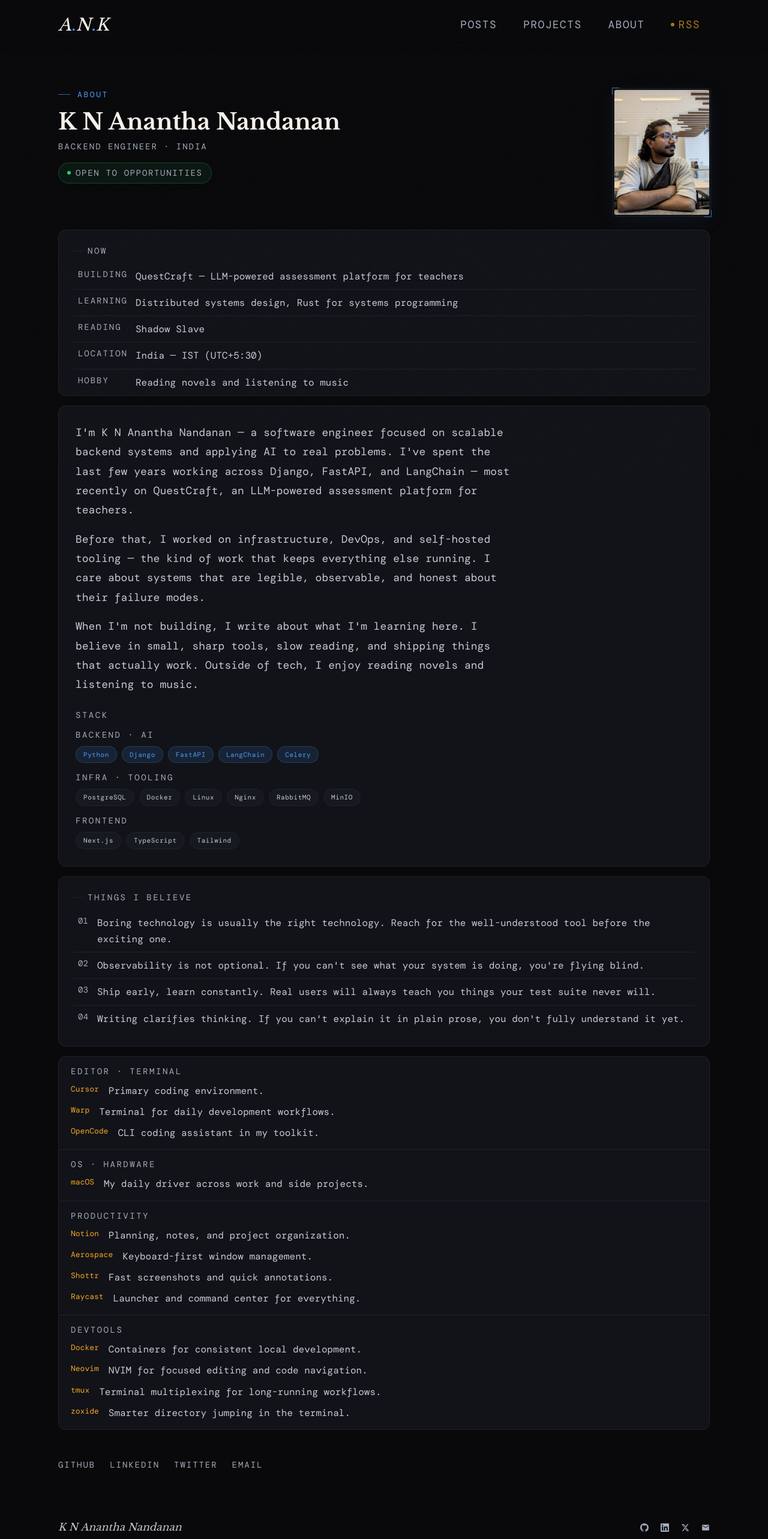
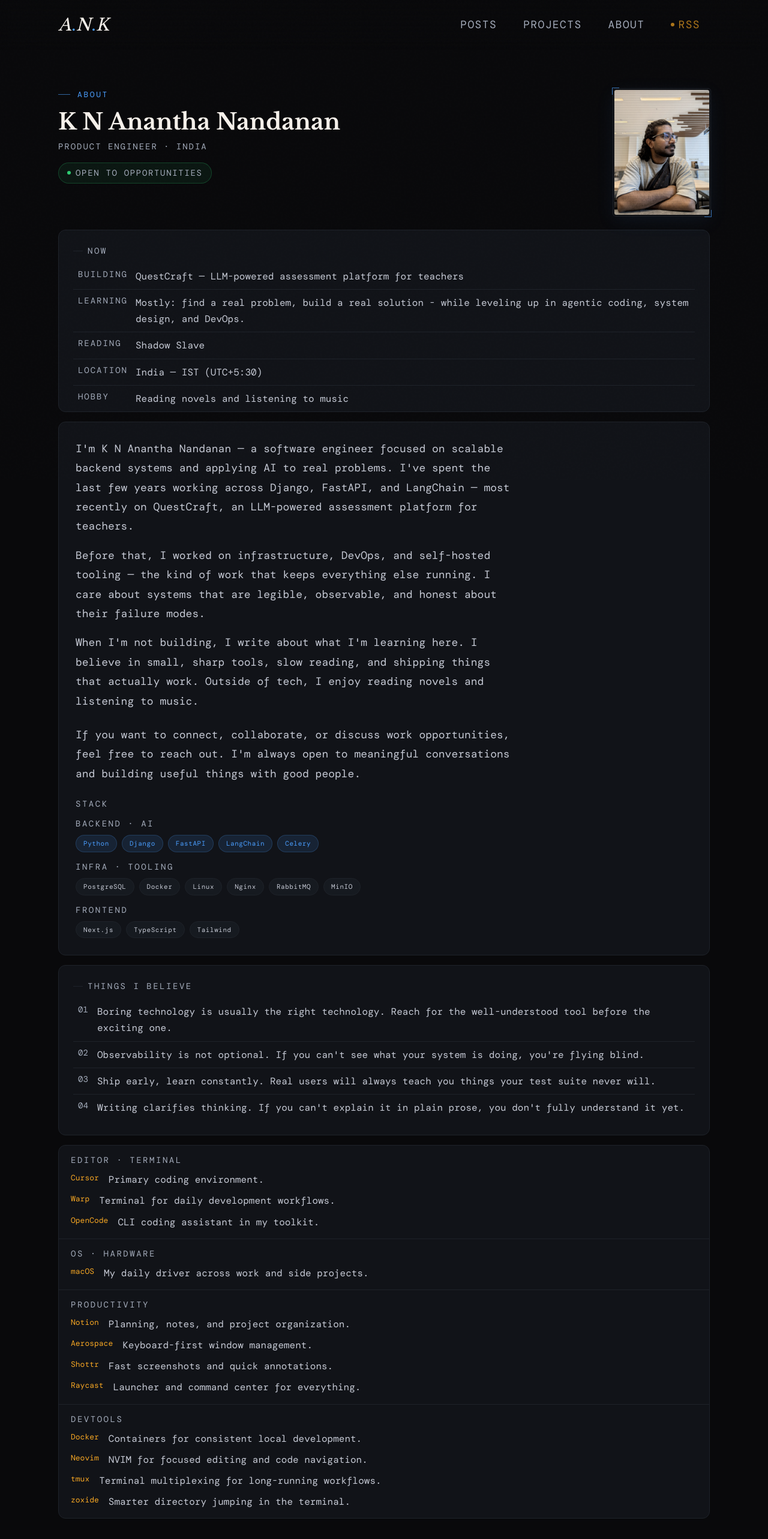
Before and after one commit to ananthanandanan/my-website, a Next.js app: page /about in a window 1280 px wide. Shown: the top 2566 px of the page at 60% size. Built offline with nearby package versions, Linux system fonts and the light colour scheme; a web font is replaced by a local one.

Commit message:
style: update job titles and social media references for consistency; enhance About page with additional personal connection statement

```diff
--- a/app/about/page.tsx
+++ b/app/about/page.tsx
@@ -5,7 +5,10 @@ const WRAP = "mx-auto max-w-[1150px] px-6 sm:px-8";
 
 const nowItems = [
   ["Building", "QuestCraft — LLM-powered assessment platform for teachers"],
-  ["Learning", "Distributed systems design, Rust for systems programming"],
+  [
+    "Learning",
+    "Mostly: find a real problem, build a real solution - while leveling up in agentic coding, system design, and DevOps.",
+  ],
   ["Reading", "Shadow Slave"],
   ["Location", "India — IST (UTC+5:30)"],
   ["Hobby", "Reading novels and listening to music"],
@@ -121,7 +124,7 @@ export default function AboutPage() {
               K N Anantha Nandanan
             </h1>
             <p className="type-meta mt-2 uppercase tracking-[0.14em] text-text-dim">
-              Backend Engineer · India
+              Product Engineer · India
             </p>
             <div className="type-meta mt-4 inline-flex items-center gap-2 rounded-full border border-[#2ecc7140] bg-[#2ecc7112] px-3.5 py-1.5 uppercase tracking-[0.12em] text-[#7bdc9f]">
               <span
@@ -181,6 +184,12 @@ export default function AboutPage() {
             here. I believe in small, sharp tools, slow reading, and shipping
             things that actually work. Outside of tech, I enjoy reading novels
             and listening to music.
+          </p>
+
+          <p className="type-lead mb-6 measure-readable text-text-mid">
+            If you want to connect, collaborate, or discuss work opportunities,
+            feel free to reach out. I&apos;m always open to meaningful
+            conversations and building useful things with good people.
           </p>
 
           <div className="type-meta mb-3 uppercase tracking-[0.18em] text-text-dim">
--- a/app/components/Hero.tsx
+++ b/app/components/Hero.tsx
@@ -18,7 +18,13 @@ const socialIcons: Record<string, { path: string }> = {
 function SocialIcon({ icon }: { icon: string }) {
   const path = socialIcons[icon]?.path ?? "";
   return (
-    <svg width={11} height={11} fill="currentColor" viewBox="0 0 24 24" aria-hidden>
+    <svg
+      width={11}
+      height={11}
+      fill="currentColor"
+      viewBox="0 0 24 24"
+      aria-hidden
+    >
       <path d={path} />
     </svg>
   );
@@ -35,7 +41,7 @@ export function Hero() {
           className="inline-block h-px w-5 bg-accent opacity-60"
           aria-hidden
         />
-        Kerala, India · Backend Engineer
+        Product Engineer
       </div>
       <h1 className="type-hero font-(family-name:--font-libre-baskerville) mb-6 text-warm font-bold">
         Building software that
--- a/lib/siteMetadata.ts
+++ b/lib/siteMetadata.ts
@@ -11,7 +11,7 @@ export const siteMetadata = {
   social: [
     { name: "GitHub", href: "https://github.com/ananthanandanan", icon: "github" },
     { name: "LinkedIn", href: "https://www.linkedin.com/in/de-blank", icon: "linkedin" },
-    { name: "Twitter", href: "https://x.com/Ananthan2k", icon: "twitter" },
+    { name: "X", href: "https://x.com/Ananthan2k", icon: "twitter" },
     { name: "Email", href: "mailto:ananthanandanan@gmail.com", icon: "email" },
   ],
   analytics: {
```
Also changed, not shown: 1 other file (tests, documents, lock files or other folders).
